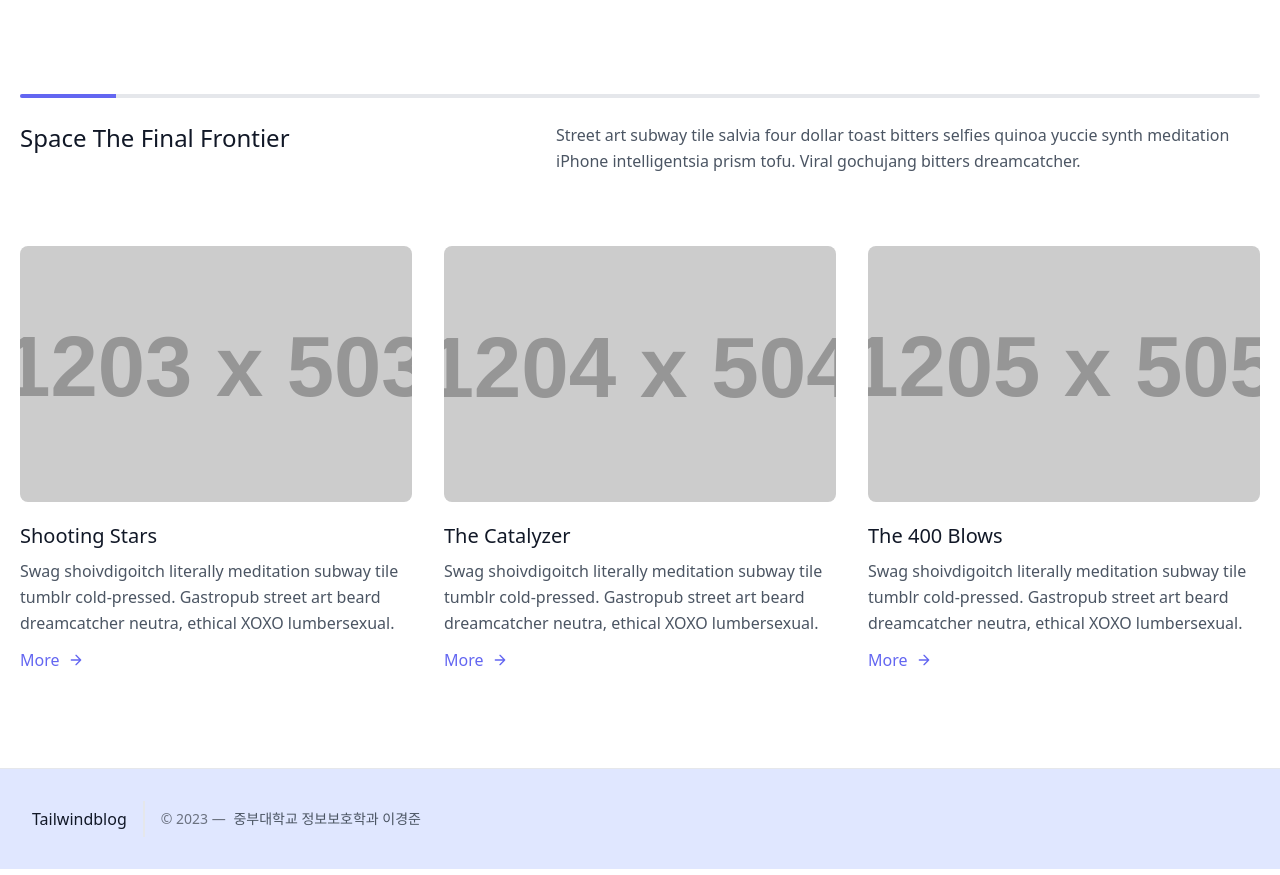
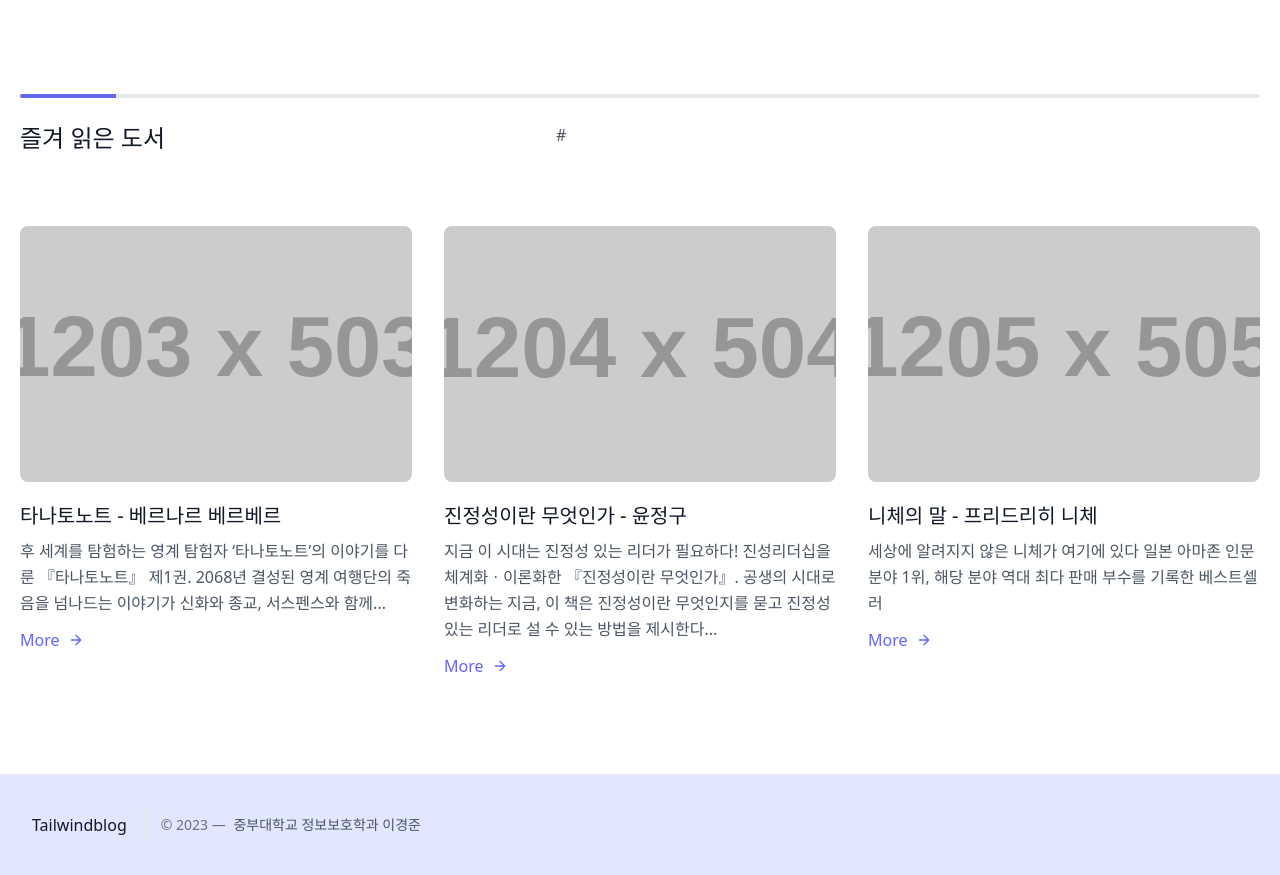
Before and after one commit to tjsgh7852/tailwindblog, a plain HTML site: page book.html in a window 1280 px wide. Shown: the part 74-949 px from the top of the page. Drawn offline with nearby package versions, Linux system fonts and the light colour scheme; placeholder pictures from the web are drawn by us.

Commit message:
Add files via upload

```diff
--- a/book.html
+++ b/book.html
@@ -40,12 +40,10 @@
             <h1
               class="sm:w-2/5 text-gray-900 font-medium title-font text-2xl mb-2 sm:mb-0"
             >
-              Space The Final Frontier
+              즐겨 읽은 도서
             </h1>
             <p class="sm:w-3/5 leading-relaxed text-base sm:pl-10 pl-0">
-              Street art subway tile salvia four dollar toast bitters selfies
-              quinoa yuccie synth meditation iPhone intelligentsia prism tofu.
-              Viral gochujang bitters dreamcatcher.
+              #
             </p>
           </div>
         </div>
@@ -59,12 +57,10 @@
               />
             </div>
             <h2 class="text-xl font-medium title-font text-gray-900 mt-5">
-              Shooting Stars
+              타나토노트 - 베르나르 베르베르
             </h2>
             <p class="text-base leading-relaxed mt-2">
-              Swag shoivdigoitch literally meditation subway tile tumblr
-              cold-pressed. Gastropub street art beard dreamcatcher neutra,
-              ethical XOXO lumbersexual.
+              후 세계를 탐험하는 영계 탐험자 ‘타나토노트’의 이야기를 다룬 『타나토노트』 제1권. 2068년 결성된 영계 여행단의 죽음을 넘나드는 이야기가 신화와 종교, 서스펜스와 함께...
             </p>
             <a
               class="text-indigo-500 inline-flex items-center mt-3"
@@ -92,12 +88,10 @@
               />
             </div>
             <h2 class="text-xl font-medium title-font text-gray-900 mt-5">
-              The Catalyzer
+              진정성이란 무엇인가 - 윤정구
             </h2>
             <p class="text-base leading-relaxed mt-2">
-              Swag shoivdigoitch literally meditation subway tile tumblr
-              cold-pressed. Gastropub street art beard dreamcatcher neutra,
-              ethical XOXO lumbersexual.
+              지금 이 시대는 진정성 있는 리더가 필요하다! 진성리더십을 체계화ㆍ이론화한 『진정성이란 무엇인가』. 공생의 시대로 변화하는 지금, 이 책은 진정성이란 무엇인지를 묻고 진정성 있는 리더로 설 수 있는 방법을 제시한다...
             </p>
             <a
               class="text-indigo-500 inline-flex items-center mt-3"
@@ -125,12 +119,10 @@
               />
             </div>
             <h2 class="text-xl font-medium title-font text-gray-900 mt-5">
-              The 400 Blows
+              니체의 말 - 프리드리히 니체
             </h2>
             <p class="text-base leading-relaxed mt-2">
-              Swag shoivdigoitch literally meditation subway tile tumblr
-              cold-pressed. Gastropub street art beard dreamcatcher neutra,
-              ethical XOXO lumbersexual.
+              세상에 알려지지 않은 니체가 여기에 있다 일본 아마존 인문 분야 1위, 해당 분야 역대 최다 판매 부수를 기록한 베스트셀러
             </p>
             <a
               class="text-indigo-500 inline-flex items-center mt-3"
```
